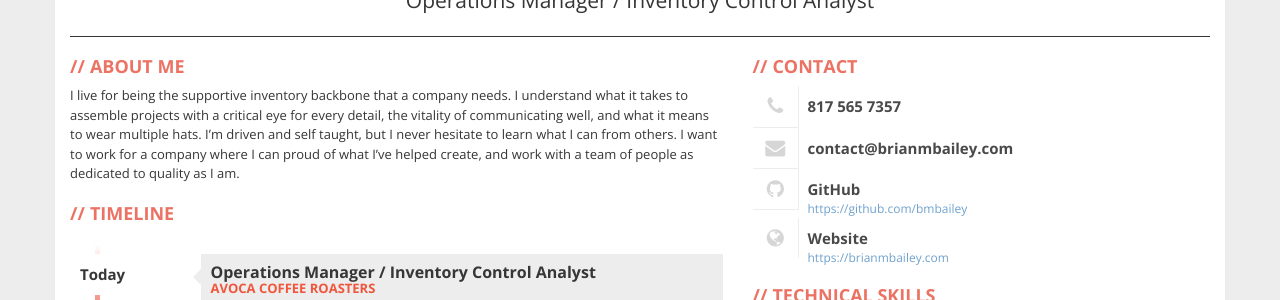
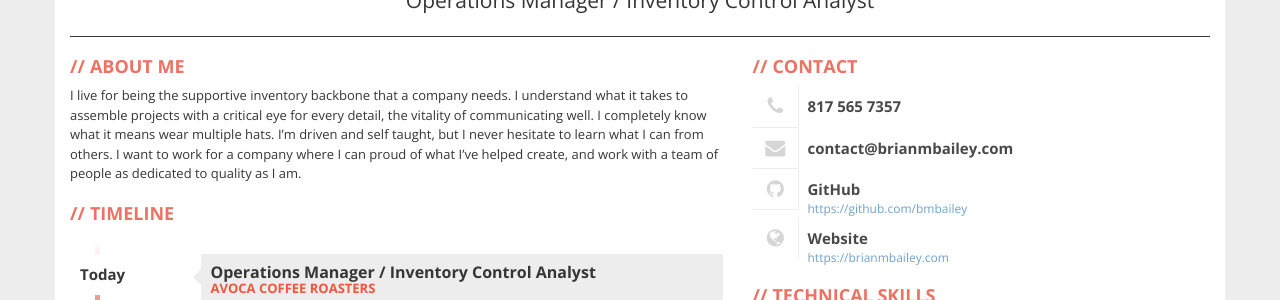
Before and after one commit to Bmbailey/Resume, a Jekyll site: the page built from index.html, in a window 1280 px wide. Shown: the part 236-536 px from the top of the page. Built offline with Jekyll 4.4.1, drawn with Linux system fonts in a browser that asks for light colours; nearby versions of some CDN libraries.

Commit message:
Trimmed the fat

```diff
--- a/_data/about.yml
+++ b/_data/about.yml
@@ -1,4 +1,4 @@
-I live for being the supportive inventory backbone that a company needs. I understand what it takes to assemble projects with a critical eye for every detail, the vitality of communicating well, and what it means to wear multiple hats.
+I live for being the supportive inventory backbone that a company needs. I understand what it takes to assemble projects with a critical eye for every detail, the vitality of communicating well. I completely know what it means wear multiple hats.
 
 I’m driven and self taught, but I never hesitate to learn what I can from others.
 
```
